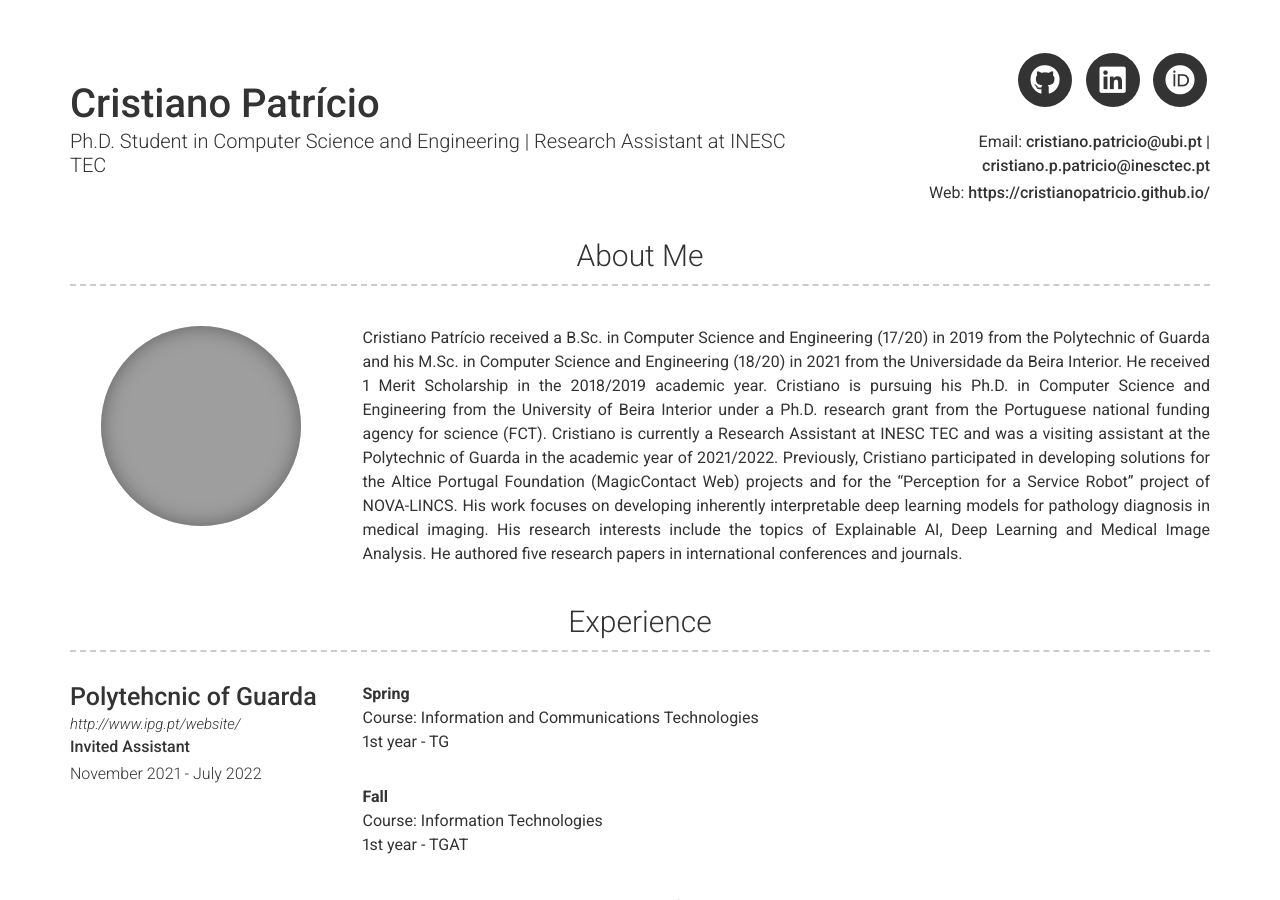
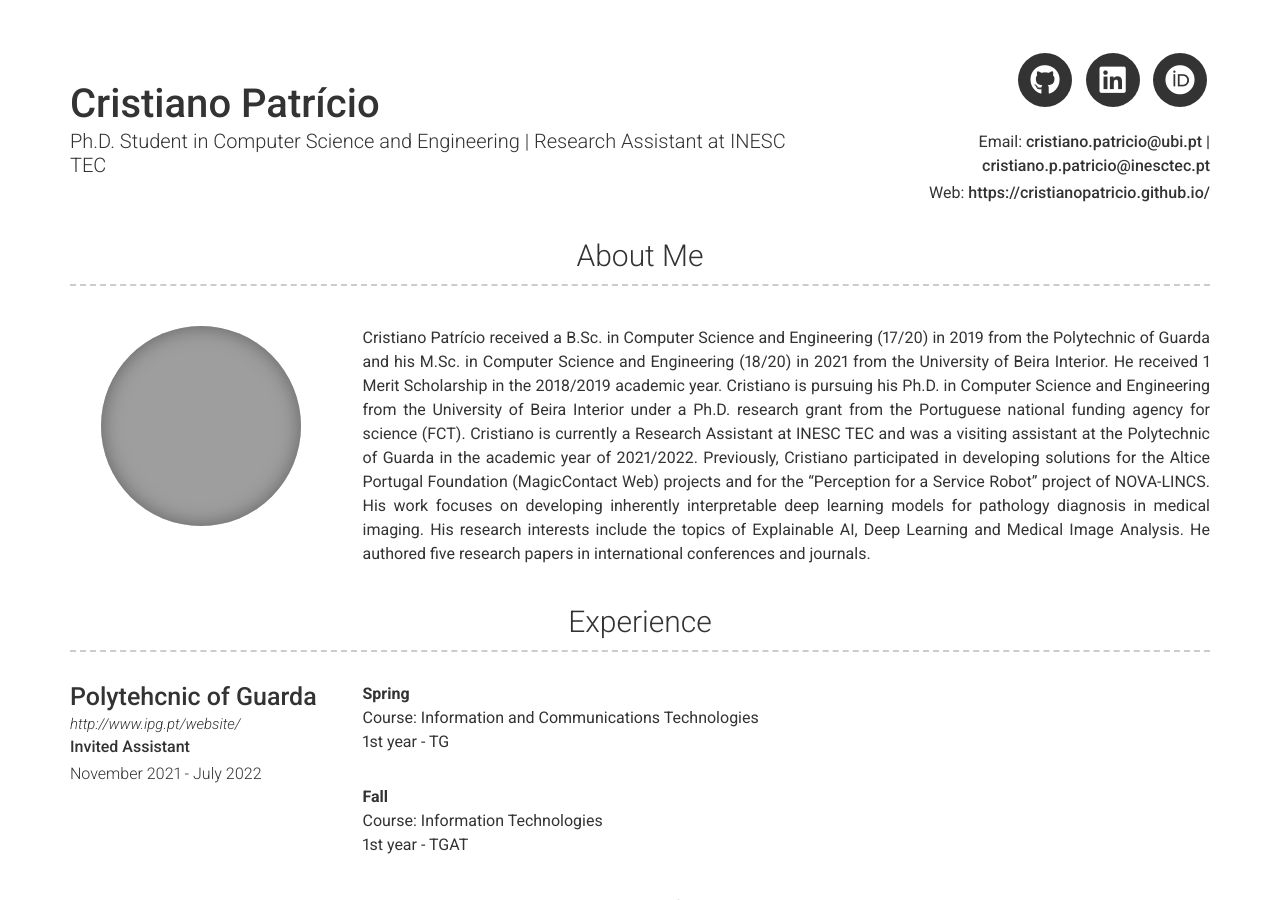
Before and after one commit to CristianoPatricio/cristianopatricio.github.io, a Jekyll site: the page built from index.md, in a window 1280 px wide and 900 px high. Built offline with Jekyll 4.4.1, drawn with Linux system fonts in a browser that asks for light colours; nearby versions of some CDN libraries; grey boxes are pictures that could not be loaded.

Commit message:
Update _config.yml

```diff
--- a/_config.yml
+++ b/_config.yml
@@ -35,7 +35,7 @@
 # about_title: About Me (Use this to override about section title)
 about_profile_image: images/profile.jpg
 about_content: | # this will include new lines to allow paragraphs
-    Cristiano Patrício received a B.Sc. in Computer Science and Engineering (17/20) in 2019 from the Polytechnic of Guarda and his M.Sc. in Computer Science and Engineering (18/20) in 2021 from the Universidade da Beira Interior. He received 1 Merit Scholarship in the 2018/2019 academic year. Cristiano is pursuing his Ph.D. in Computer Science and Engineering from the University of Beira Interior under a Ph.D. research grant from the Portuguese national funding agency for science (FCT). Cristiano is currently a Research Assistant at INESC TEC and was a visiting assistant at the Polytechnic of Guarda in the academic year of 2021/2022. Previously, Cristiano participated in developing solutions for the Altice Portugal Foundation (MagicContact Web) projects and for the "Perception for a Service Robot" project of NOVA-LINCS. His work focuses on developing inherently interpretable deep learning models for pathology diagnosis in medical imaging. His research interests include the topics of Explainable AI, Deep Learning and Medical Image Analysis. He authored five research papers in international conferences and journals.
+    Cristiano Patrício received a B.Sc. in Computer Science and Engineering (17/20) in 2019 from the Polytechnic of Guarda and his M.Sc. in Computer Science and Engineering (18/20) in 2021 from the University of Beira Interior. He received 1 Merit Scholarship in the 2018/2019 academic year. Cristiano is pursuing his Ph.D. in Computer Science and Engineering from the University of Beira Interior under a Ph.D. research grant from the Portuguese national funding agency for science (FCT). Cristiano is currently a Research Assistant at INESC TEC and was a visiting assistant at the Polytechnic of Guarda in the academic year of 2021/2022. Previously, Cristiano participated in developing solutions for the Altice Portugal Foundation (MagicContact Web) projects and for the "Perception for a Service Robot" project of NOVA-LINCS. His work focuses on developing inherently interpretable deep learning models for pathology diagnosis in medical imaging. His research interests include the topics of Explainable AI, Deep Learning and Medical Image Analysis. He authored five research papers in international conferences and journals.
 
 # Projects Section
 # projects_title: Projects #(Use this to override about projects section title)
```
